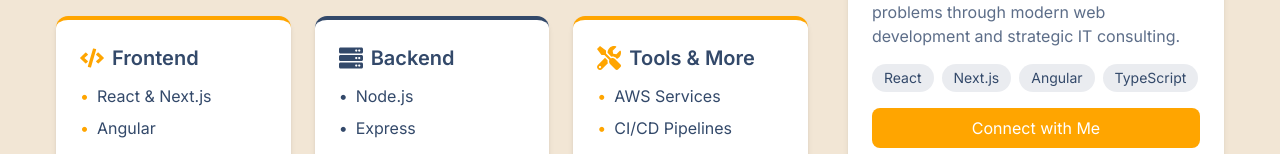
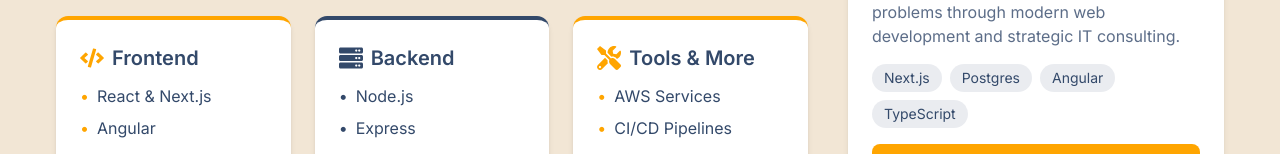
Before and after one commit to DylanJDombrowski/djd.next, a Next.js app: page /about in a window 1280 px wide. Shown: the part 749-903 px from the top of the page. Built offline with nearby package versions, Linux system fonts and the light colour scheme; no server answers.

Commit message:
about updated

```diff
--- a/src/app/(site)/about/page.tsx
+++ b/src/app/(site)/about/page.tsx
@@ -309,8 +309,8 @@
                     Creating elegant solutions to complex problems through modern web development and strategic IT consulting.
                   </p>
                   <div className="flex flex-wrap gap-2 mb-4">
-                    <span className="bg-navy/10 text-navy px-3 py-1 rounded-full text-sm">React</span>
                     <span className="bg-navy/10 text-navy px-3 py-1 rounded-full text-sm">Next.js</span>
+                    <span className="bg-navy/10 text-navy px-3 py-1 rounded-full text-sm">Postgres</span>
                     <span className="bg-navy/10 text-navy px-3 py-1 rounded-full text-sm">Angular</span>
                     <span className="bg-navy/10 text-navy px-3 py-1 rounded-full text-sm">TypeScript</span>
                   </div>
```
